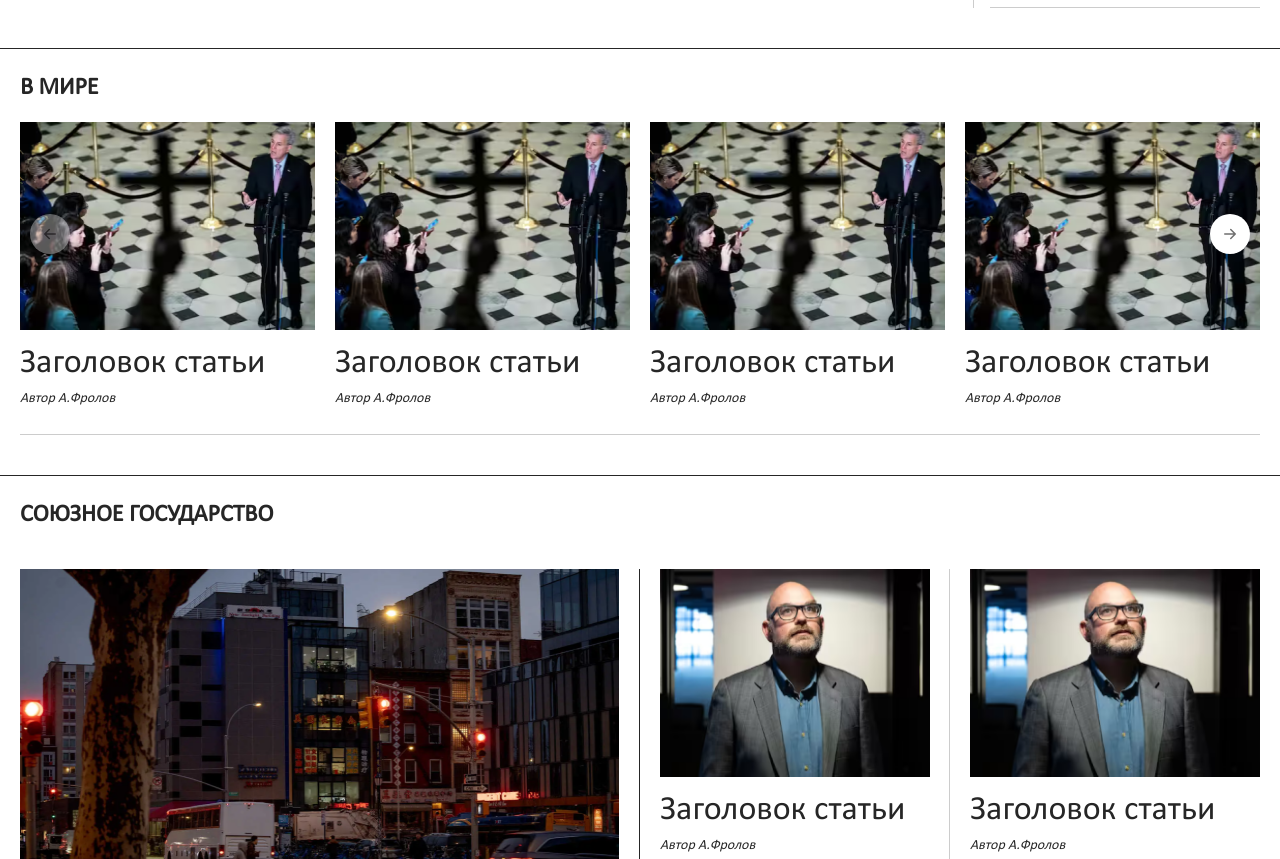
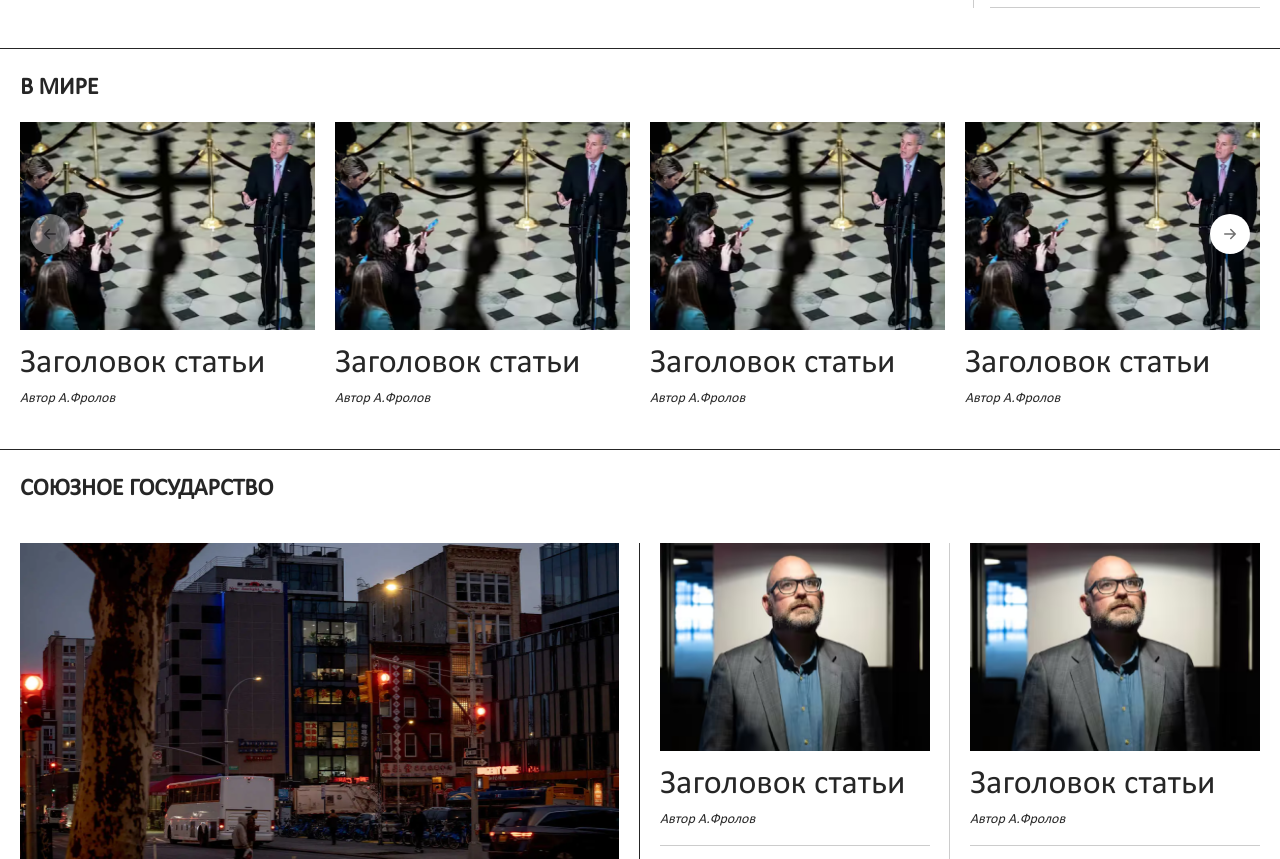
Before and after one commit to Anemoiaa/reddigest-front, a plain HTML site: page index.html in a window 1280 px wide. Shown: the part 2073-2932 px from the top of the page. Drawn offline with nearby package versions, Linux system fonts and the light colour scheme.

Commit message:
refactor: remove border in word, culture swiper

```diff
--- a/css/style.css
+++ b/css/style.css
@@ -314,6 +314,12 @@ section.news-block > div > div > div:nth-child(1) {
     max-width: 517px;
 }
 
+.category.world .swiper,
+.category.culture .swiper {
+    padding-bottom: 0px;
+    border: none;
+}
+
 .category__container {
     padding-top: 25px;
     border-top: 1px solid var(--color-main);
--- a/index.html
+++ b/index.html
@@ -253,7 +253,7 @@
                     </section>
                 </div>
             </section>
-            <section class="category">
+            <section class="category world">
                 <div class="category__container">
                     <h2 class="category__title">В Мире</h2>
                     <div class="swiper category__swiper">
```
